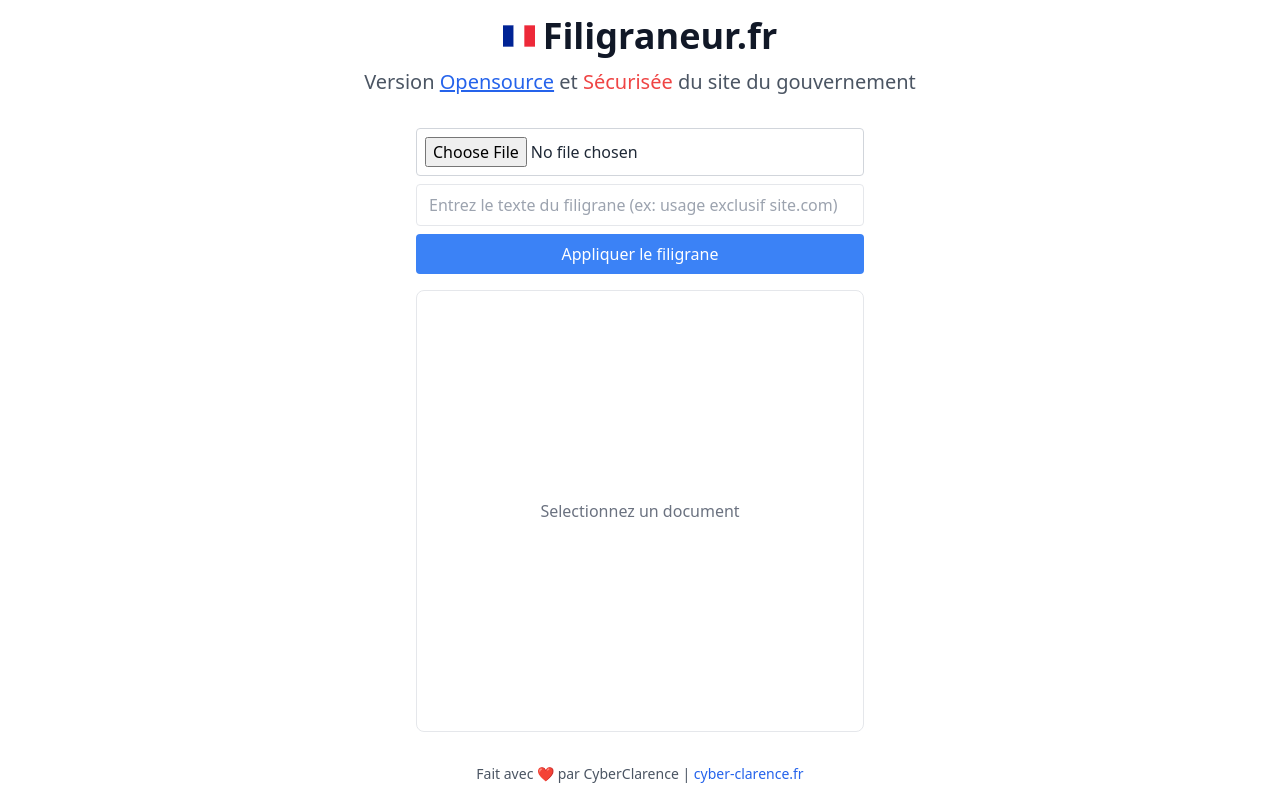
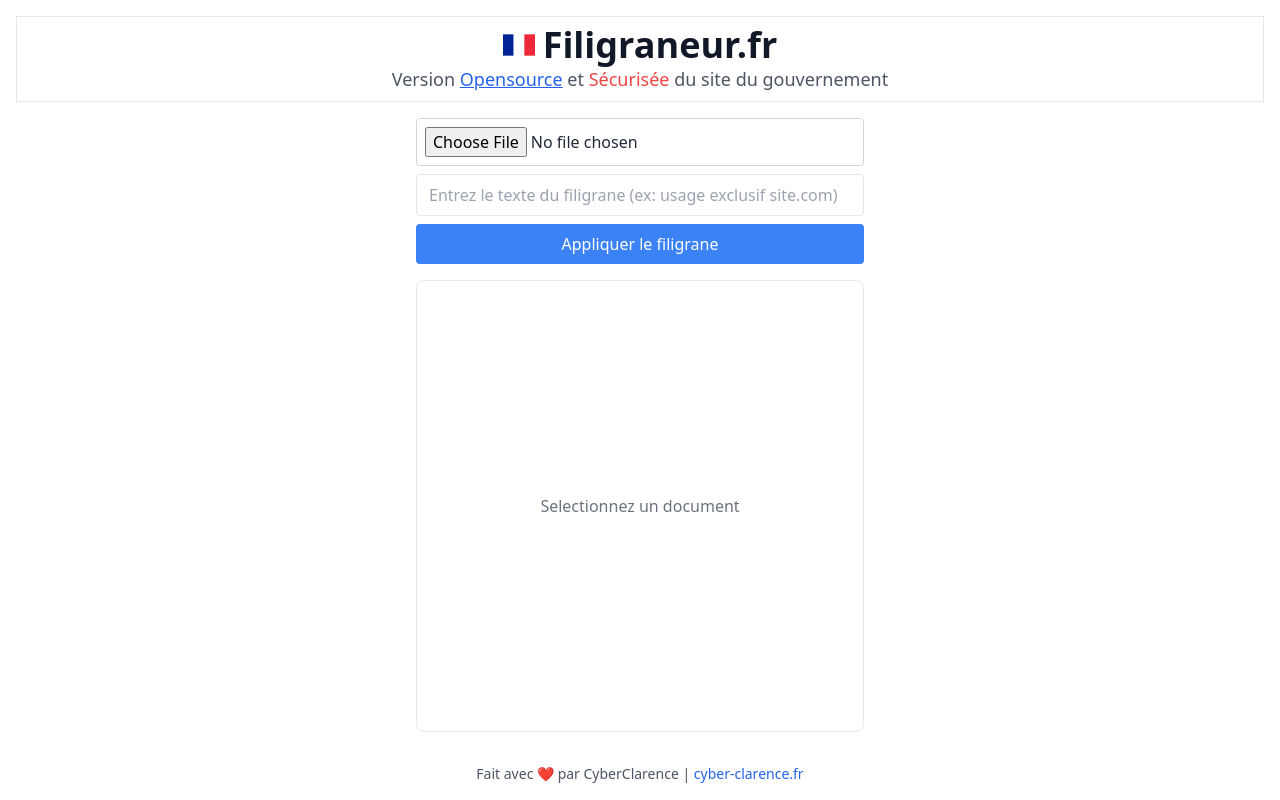
Before and after one commit to CyberClarence/filigraneur, a Next.js app: page / in a window 1280 px wide. Built offline with nearby package versions, Linux system fonts and the light colour scheme.

Commit message:
ux improvement

```diff
--- a/app/page.tsx
+++ b/app/page.tsx
@@ -1,6 +1,6 @@
 "use client";
 
-import { useState, useRef } from "react";
+import { useState, useRef, useEffect } from "react";
 import { saveAs } from "file-saver";
 import FileUpload from "@/components/FileUpload";
 import Footer from "@/components/Footer";
@@ -19,19 +19,20 @@ export default function Home() {
 
   const handleFileChange = (selectedFile: File) => {
     setFile(selectedFile);
+  };
+  useEffect(() => {
     generateWatermarkPreview();
-    setPreview(null);
-  };
+  }, [file]);
 
   const handleWatermarkChange = (text: string) => {
     setWatermarkText(text);
   };
 
   const generateWatermarkPreview = async () => {
-    if (!file || !watermarkText) return;
+    if (!file) return;
     const canvas = canvasRef.current;
     if (!canvas) return;
-    await _applyWatermark(canvas, file, watermarkText);
+    await _applyWatermark(canvas, file, watermarkText || "demo");
     setPreview(canvas.toDataURL());
   };
 
--- a/components/Header.tsx
+++ b/components/Header.tsx
@@ -1,7 +1,7 @@
 export default function Header() {
   return (
-    <div className="w-full items-center justify-center">
-      <div className="flex items-center justify-center   mb-2 sm:mb-3 ">
+    <div className="w-full items-center justify-center border mb-4 flex flex-col p-2">
+      <div className="flex items-center justify-center     ">
         <svg className="w-8 h-8 mr-2" viewBox="0 0 3 2">
           <rect width="1" height="2" fill="#002395" />
           <rect width="1" height="2" x="1" fill="#FFFFFF" />
@@ -11,10 +11,9 @@ export default function Header() {
           Filigraneur.fr
         </h1>
       </div>
-      <h2 className="text-lg sm:text-xl mb-6 sm:mb-8 text-gray-600 text-center items-center justify-center gap-[5px] ">
-        <span className="block sm:inline">Version </span>
-
+      <h2 className="text-lg sm:text-lg  text-gray-600 text-center items-center justify-center gap-[5px]  leading-tight">
         <span className="block sm:inline">
+          Version{" "}
           <a
             href="https://github.com/cyberclarence/filigraneur"
             target="_blank"
--- a/components/Watermarkcanvas.tsx
+++ b/components/Watermarkcanvas.tsx
@@ -114,6 +114,7 @@ function addWatermark(
   yOffset: number,
   watermarkText: string
 ) {
+  if (watermarkText === "") return;
   ctx.save();
 
   ctx.font = "28px 'Merriweather'";
```
